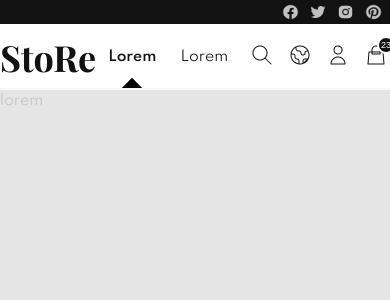
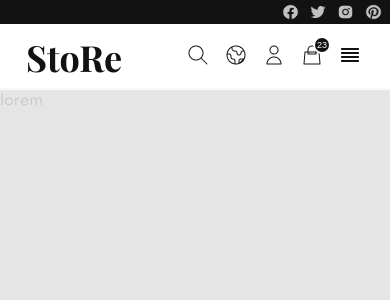
Before and after one commit to pswitalski/Store, a React (Create React App) app: page / in a window 390 px wide. Shown: the top 300 px of the page. Built offline with nearby package versions, Linux system fonts and the light colour scheme.

Commit message:
add open menu button and hide categories on mobile

```diff
--- a/src/components/Nav/Categories/Categories.styles.js
+++ b/src/components/Nav/Categories/Categories.styles.js
@@ -8,6 +8,10 @@ export const StyledUl = styled.ul`
     margin: auto 0;
     height: 100%;
     overflow: hidden;
+
+    @media (max-width: 600px) {
+        display: none;
+    }
 `;
 
 export const StyledLi = styled.li`
--- a/src/components/Nav/Controls/ControlButton/ControlButton.js
+++ b/src/components/Nav/Controls/ControlButton/ControlButton.js
@@ -5,8 +5,8 @@ import ButtonCounter from './ButtonCounter/ButtonCounter';
 
 import { StyledButton } from './ControlButton.styles';
 
-const ControlButton = ({icon, alt, counter}) => (
-    <StyledButton>
+const ControlButton = ({icon, alt, counter, mobile}) => (
+    <StyledButton className={mobile ? 'mobile' : ''} >
         <img src={icon} alt={alt} />
         {counter ? <ButtonCounter value={counter} /> : ''}
     </StyledButton>
@@ -15,7 +15,8 @@ const ControlButton = ({icon, alt, counter}) => (
 ControlButton.propTypes = {
     icon: PropTypes.string,
     alt: PropTypes.string,
-    counter: PropTypes.number
+    counter: PropTypes.number,
+    mobile: PropTypes.bool
 }
 
 export default ControlButton;
--- a/src/components/Nav/Controls/ControlButton/ControlButton.styles.js
+++ b/src/components/Nav/Controls/ControlButton/ControlButton.styles.js
@@ -7,4 +7,12 @@ export const StyledButton = styled.button`
     margin-left: 10px;
     padding: 2px;
     cursor: pointer;
+
+    &.mobile {
+        display: none;
+
+        @media (max-width: 600px) {
+            display: block;
+        }
+    }
 `;
--- a/src/components/Nav/Controls/Controls.js
+++ b/src/components/Nav/Controls/Controls.js
@@ -8,6 +8,7 @@ import search from 'assets/icons/search 1.png';
 import globe from 'assets/icons/globe 1.png';
 import person from 'assets/icons/user 1.png';
 import basket from 'assets/icons/shopping-bag 2.png';
+import menu from 'assets/icons/view-list 2.png';
 
 const Controls = () => (
     <StyledUl>
@@ -15,6 +16,7 @@ const Controls = () => (
         <li><ControlButton icon={globe} /></li>
         <li><ControlButton icon={person} /></li>
         <li><ControlButton icon={basket} counter={23} /></li>
+        <li><ControlButton icon={menu} mobile /></li>
     </StyledUl>
 )
 
--- a/src/components/Nav/NavMenu/NavMenu.styles.js
+++ b/src/components/Nav/NavMenu/NavMenu.styles.js
@@ -9,5 +9,9 @@ export const StyledNavMenu = styled.nav`
 
     ${ StyledNav }:hover & {
         display: block;
+
+        @media (max-width: 600px) {
+            display: none;
+        }
     }
 `;
```
